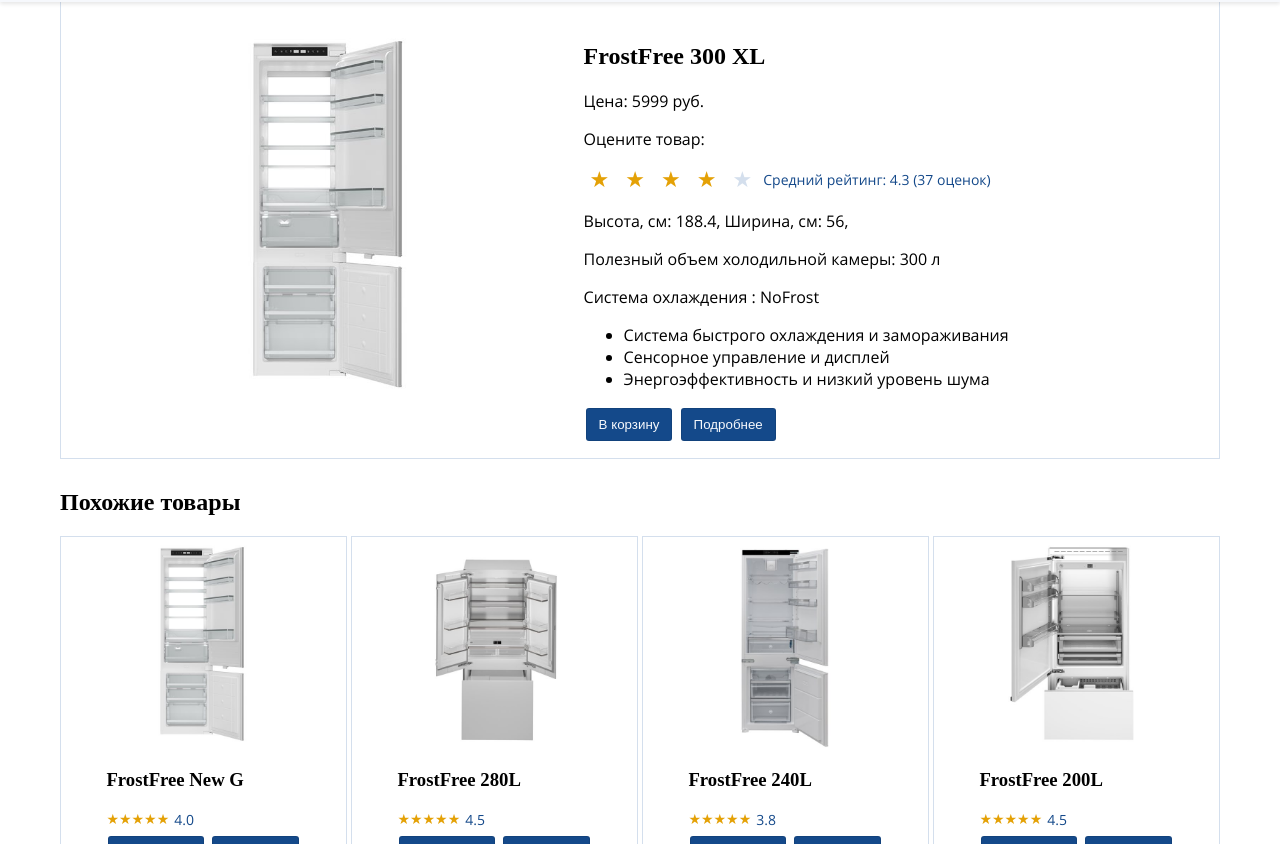
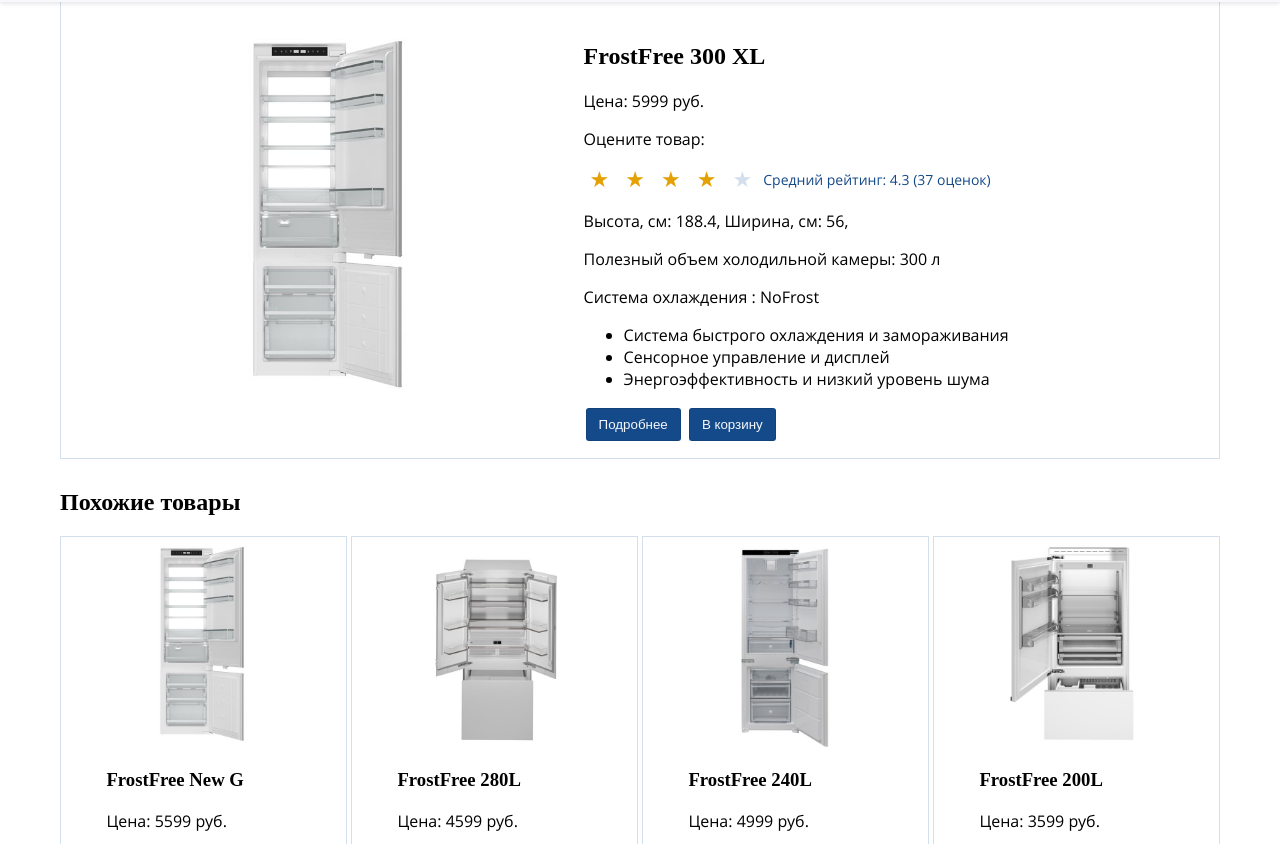
Before and after one commit to NataliNovi/beseller, a plain HTML site: page index.html in a window 1280 px wide. Shown: the part 108-952 px from the top of the page. Drawn offline with Linux system fonts and the light colour scheme; files whose address does not match are found by name; a web font is replaced by a local one.

```diff
--- a/index.html
+++ b/index.html
@@ -83,11 +83,9 @@
           </ul>
 
 
-            <button class="btn add-to-cart">В корзину</button>
+
              <span class = "productInfo">
               <button class="btn infoBtn">Подробнее</button>
-
-
               <dialog class="productDialog">
             <p>Встраиваемый холодильник FrostFree 300 XL – это современное и надежное устройство, которое идеально впишется в любой интерьер. Изготовленный в Италии, этот холодильник сочетает в себе качество, функциональность и стильный дизайн. Габариты устройства составляют 188.4 см в высоту, 56 см в ширину и 55 см в глубину, что делает его удобным для встраивания в любую кухонную мебель. Общий полезный объем составляет 274 литра, что позволяет разместить достаточное количество продуктов для большой семьи.</p>
 
@@ -101,7 +99,9 @@
           </dialog>
           <div class="overlay"></div>
         </span>
+        <button class="btn add-to-cart">В корзину</button>
          </div>
+
 
         </article>
       </section>
@@ -115,6 +115,7 @@
             <img class="other-products__image" src="./images/friges/1.jpg" alt="Холодильник 2">
             <div class="other-products__description">
               <h3>FrostFree New G</h3>
+              <p>Цена: 5599 руб.</p>
 
               <div class="rating rating--readonly" data-rating="4.0">
                 <div class="rating__visual">★★★★★</div>
@@ -145,6 +146,7 @@
             <img class="other-products__image" src="./images/friges/2.jpg" alt="Холодильник 3">
             <div class="other-products__description">
               <h3>FrostFree 280L</h3>
+              <p>Цена: 4599 руб.</p>
               <div class="rating rating--readonly" data-rating="4.5">
                 <div class="rating__visual">★★★★★</div>
                 <div class="rating__info">
@@ -173,6 +175,7 @@
             <img class="other-products__image" src="./images/friges/3.jpg" alt="Холодильник 4">
             <div class="other-products__description">
               <h3>FrostFree 240L</h3>
+              <p>Цена: 4999 руб.</p>
               <div class="rating rating--readonly" data-rating="3.8">
                 <div class="rating__visual">★★★★★</div>
   <div class="rating__info">
@@ -200,6 +203,7 @@
     <img class="other-products__image"src="./images/friges/4.jpg" alt="Холодильник 3">
     <div class="other-products__description">
       <h3>FrostFree 200L </h3>
+      <p>Цена: 3599 руб.</p>
       <div class="rating rating--readonly" data-rating="4.5">
         <div class="rating__visual">★★★★★</div>
         <div class="rating__info">
```
Also changed, not shown: 1 other file.
